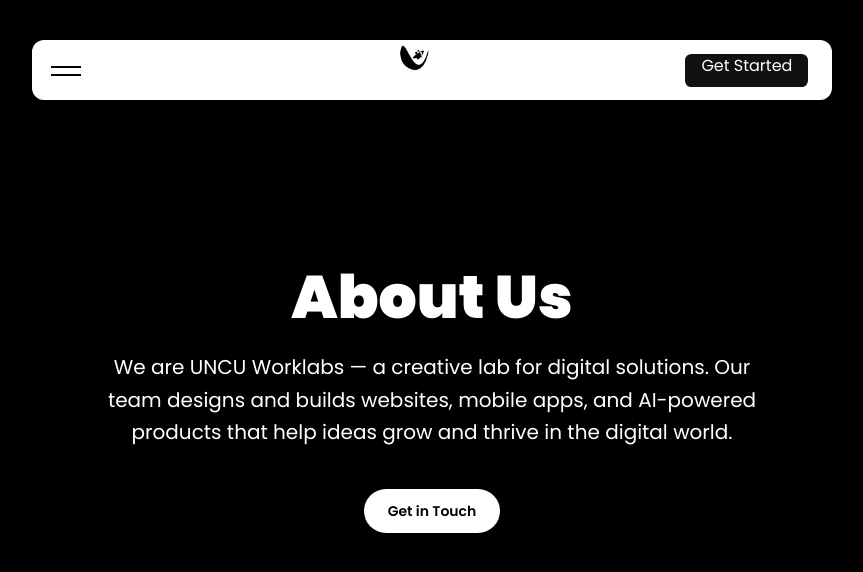
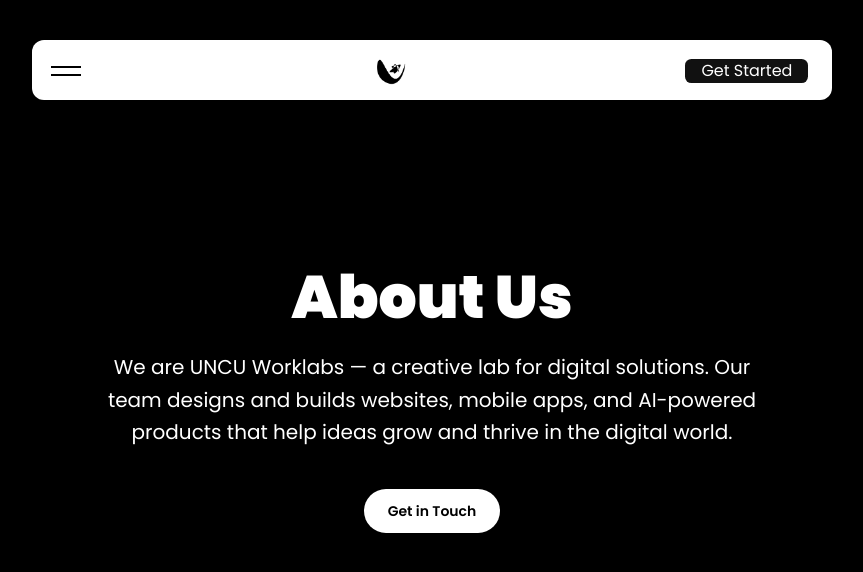
Before and after one commit to Gjlang/my-landing, a Next.js app: page /about in a window 1280 px wide. Shown: the top 572 px of the page, without its empty margins (208-1071 px from the left). Built offline with nearby package versions, Linux system fonts and the light colour scheme.

Commit message:
fix navbar

```diff
--- a/src/components/Components/CardNav/CardNav.tsx
+++ b/src/components/Components/CardNav/CardNav.tsx
@@ -178,9 +178,12 @@
         className={`card-nav ${isExpanded ? "open" : ""} block h-[60px] p-0 rounded-xl shadow-md relative overflow-hidden will-change-[height]`}
         style={{ backgroundColor: baseColor }}
       >
-        <div className="card-nav-top absolute inset-x-0 top-0 h-[60px] flex items-center justify-between px-4 py-2 z-[2]">
+        {/* Updated top bar with better centering */}
+        <div className="card-nav-top absolute inset-x-0 top-0 h-[60px] flex items-center px-4 py-2 z-[2]">
+          {/* Left side - Hamburger menu */}
+          <div className="flex-shrink-0 w-[46px] flex justify-start">
             <div
-            className={`hamburger-menu ${isHamburgerOpen ? "open" : ""} group h-full flex flex-col items-center justify-center cursor-pointer gap-[6px] order-2 md:order-none`}
+              className={`hamburger-menu ${isHamburgerOpen ? "open" : ""} group h-full flex flex-col items-center justify-center cursor-pointer gap-[6px]`}
               onClick={toggleMenu}
               role="button"
               aria-label={isExpanded ? "Close menu" : "Open menu"}
@@ -198,8 +201,10 @@
                 } group-hover:opacity-75`}
               />
             </div>
+          </div>
 
-          <div className="logo-container absolute left-1/2 top-1/2 -translate-x-1/2 -translate-y-1/2">
+          {/* Center - Logo (perfectly centered between left and right elements) */}
+          <div className="flex-grow flex justify-center">
             <Link href="/">
               <Image
                 src="/logo2.png"
@@ -212,6 +217,8 @@
             </Link>
           </div>
 
+          {/* Right side - CTA Button (hidden on mobile, matches left side width on desktop) */}
+          <div className="flex-shrink-0 w-[46px] md:w-auto flex justify-end">
             <button
               type="button"
               className="card-nav-cta-button hidden md:inline-flex border rounded-[calc(0.75rem-0.2rem)] px-4 h-full font-medium cursor-pointer transition-colors duration-300 bg-white text-black hover:bg-gray-100"
@@ -219,6 +226,8 @@
               Get Started
             </button>
           </div>
+        </div>
+
         <div
           className={`card-nav-content absolute left-0 right-0 top-[60px] bottom-0 p-2 flex flex-col items-stretch gap-2 justify-start z-[1] ${
             isExpanded ? "visible pointer-events-auto" : "invisible pointer-events-none"
```
Lines whose indentation alone changed are shown as unchanged.
